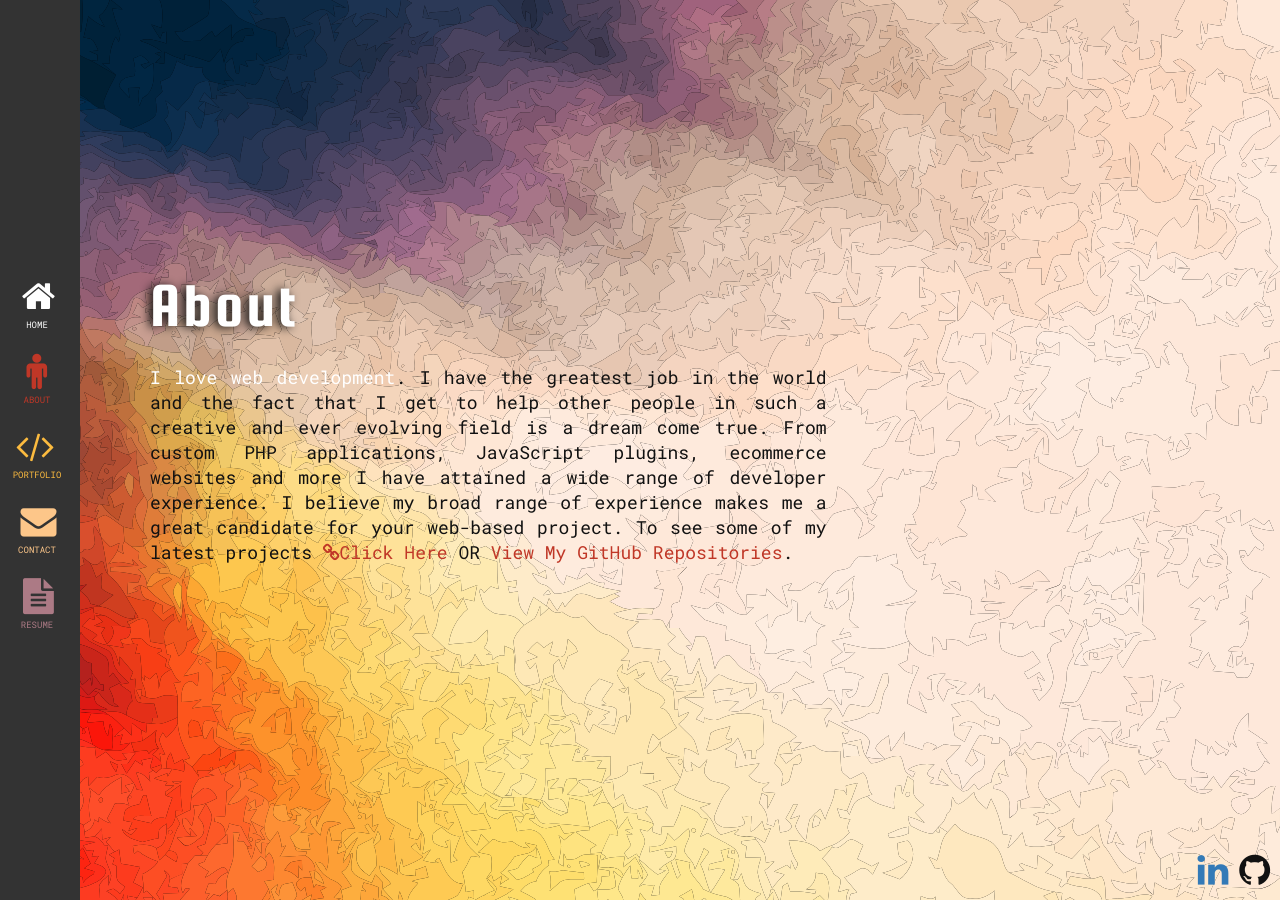
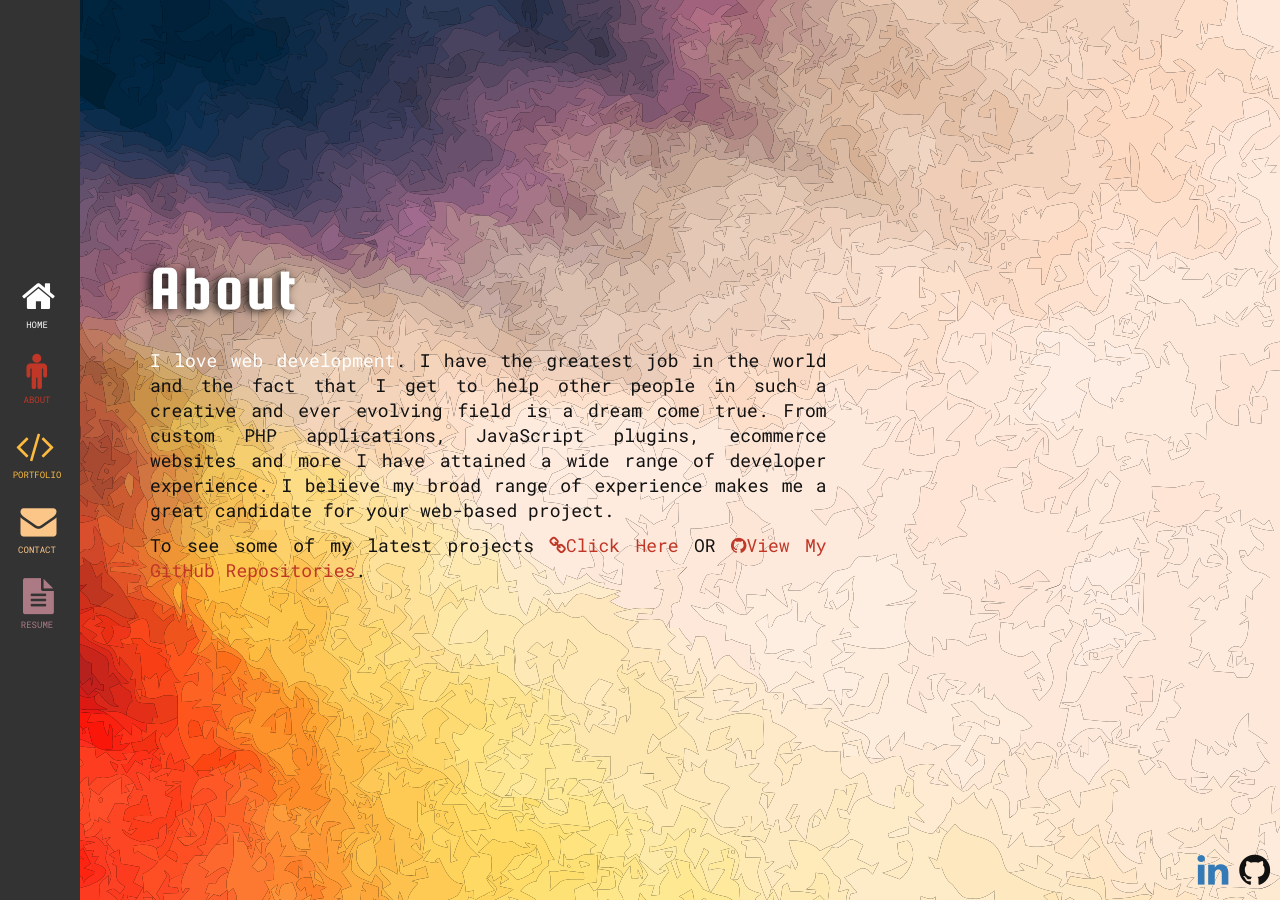
Before and after one commit to JWizerd/2017_personal_portfolio, a Jekyll site: the page built from about.html, in a window 1280 px wide. Built offline with Jekyll 4.4.1, drawn with Linux system fonts in a browser that asks for light colours.

Commit message:
updated about section with useful links

```diff
--- a/about.html
+++ b/about.html
@@ -8,7 +8,10 @@ layout: default
       <img src="{{site.baseurl}}/assets/img/img_programming-icons-horizontal.png" alt="" class="img-responsive tech-icons-horizontal my-animate zoomInRight">
       <div class="overflow-content about-text my-animate flipInX">
         <p>
-          <span class="white">I love web development</span>. I have the greatest job in the world and the fact that I get to help other people in such a creative and ever evolving field is a dream come true. From custom PHP applications, JavaScript plugins, ecommerce websites and more I have attained a wide range of developer experience. I believe my broad range of experience makes me a great candidate for your web-based project. To see some of my latest projects <a href=""><i class="fa fa-link"></i>Click Here</a> OR <a class="linkedin-link" href="#">View My GitHub Repositories</a>.
+          <span class="white">I love web development</span>. I have the greatest job in the world and the fact that I get to help other people in such a creative and ever evolving field is a dream come true. From custom PHP applications, JavaScript plugins, ecommerce websites and more I have attained a wide range of developer experience. I believe my broad range of experience makes me a great candidate for your web-based project.
+        </p>
+        <p>
+          To see some of my latest projects <a href=""><i class="fa fa-link"></i>Click Here</a> OR <a class="github-link" href="#"><i class="fa fa-github"></i>View My GitHub Repositories</a>.
         </p>
       </div>
       <div class="block about-buttons my-animate zoomInUp">
```
